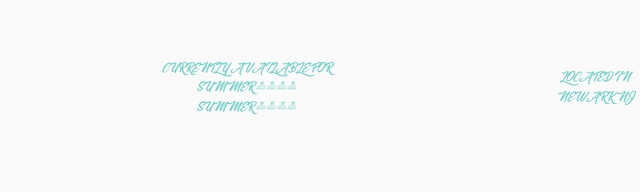
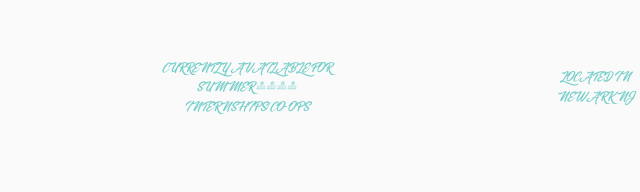
Before and after one commit to Yash8088/Personal-Portfolio-Project, a plain HTML site: page index.html in a window 1280 px wide. Shown: the part 138-330 px from the top of the page, 387-1027 px from the left. Drawn offline with nearby package versions, Linux system fonts and the light colour scheme; files whose address does not match are found by name; a web font is replaced by a local one.

Commit message:
Update index.html

```diff
--- a/index.html
+++ b/index.html
@@ -162,7 +162,7 @@ https://cdn.jsdelivr.net/npm/locomotive-scroll@4.1.4/dist/locomotive-scroll.min.
           <div class="text">
             <h5 class="reveal">CURRENTLY AVAILABLE FOR</h5>
             <h5 class="reveal">SUMMER 2025</h5>
-            <h5 class="reveal">SUMMER 2025</h5>
+            <h5 class="reveal">INTERNSHIPS/CO-OPS</h5>
           </div>
           <div class="text">
             <h5 class="reveal">LOCATED IN </h5>
```
